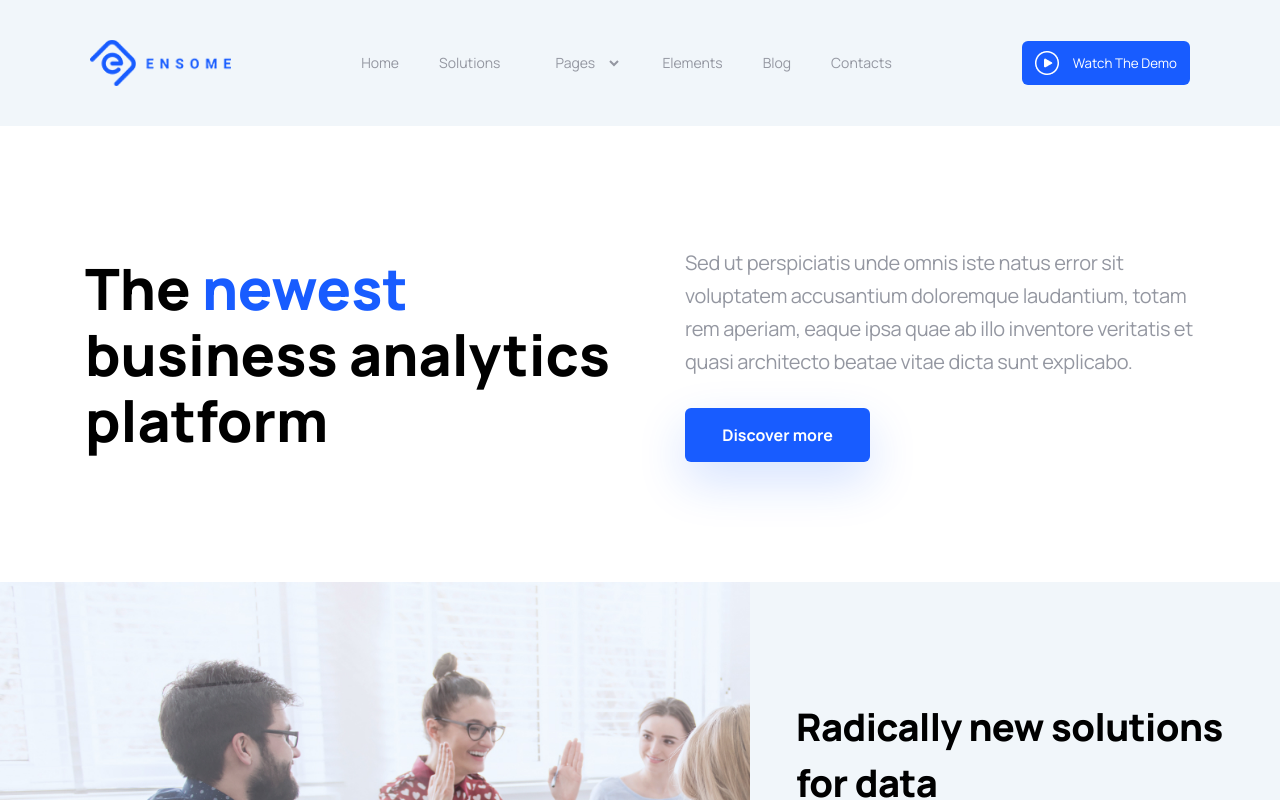
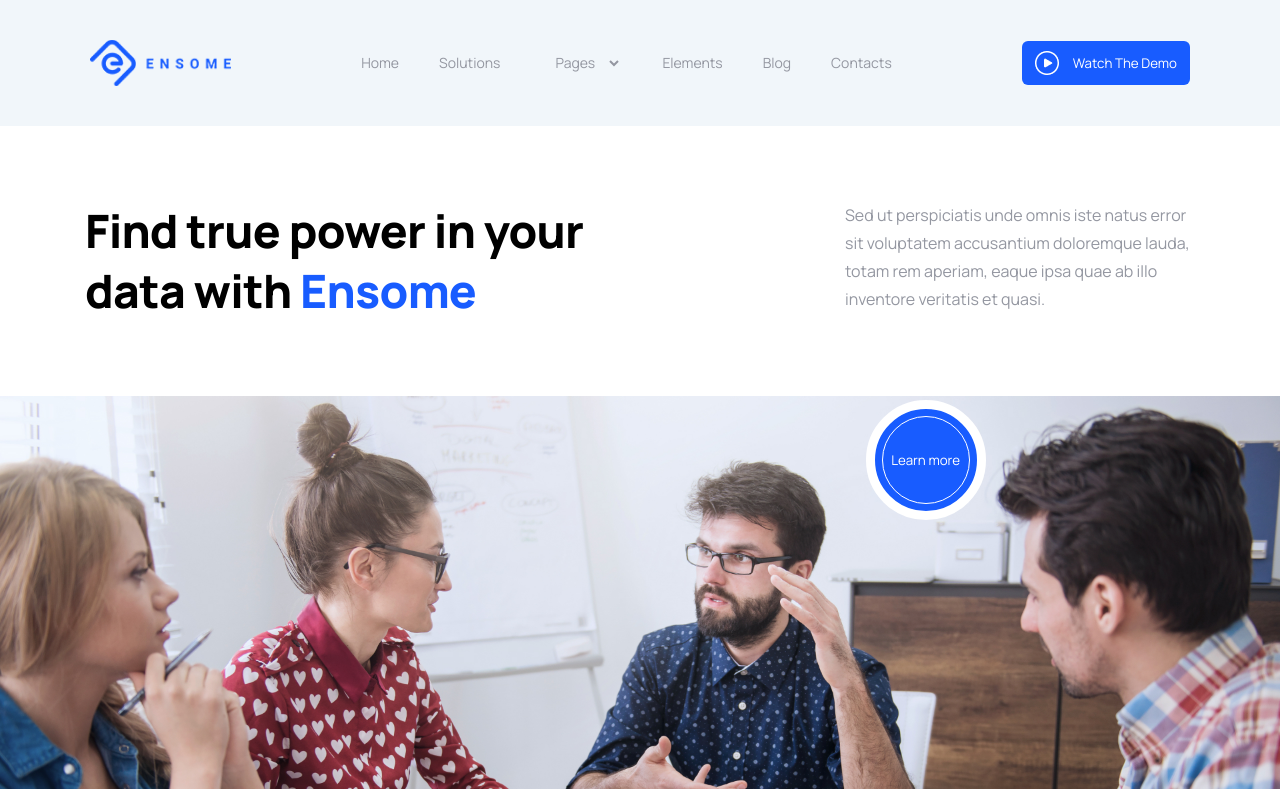
Before and after one commit to ZeLars3/themeforest, a React (Create React App) app: page / in a window 1280 px wide. Shown: the top 800 px of the page. Built offline with nearby package versions, Linux system fonts and the light colour scheme.

Commit message:
feature/add Basic info block

```diff
--- /dev/null
+++ b/src/components/BasicInfo/index.tsx
@@ -0,0 +1,53 @@
+import { FC } from 'react'
+import {
+  NavigateFunction,
+  useNavigate,
+} from 'react-router-dom'
+
+import Info from 'assets/img/info.jpg'
+import { Routes } from 'enums'
+
+import {
+  InformationButton,
+  BasicInfoContainer,
+  InformationImage,
+  BasicInfoText,
+  BasicInfoTitle,
+  BasicInfoWrapperText,
+  BasicInfoWrapper,
+  Img,
+  ColorTitle,
+} from './styled'
+
+export const BasicInfo: FC = () => {
+  const navigate: NavigateFunction = useNavigate()
+
+  const handleNavigate = (): void => {
+    navigate(Routes.Services)
+  }
+
+  return (
+    <BasicInfoContainer>
+      <BasicInfoWrapper>
+        <BasicInfoWrapperText>
+          <BasicInfoTitle>
+            Find true power in your data with{' '}
+            <ColorTitle>Ensome</ColorTitle>
+          </BasicInfoTitle>
+          <BasicInfoText>
+            Sed ut perspiciatis unde omnis iste natus error
+            sit voluptatem accusantium doloremque lauda,
+            totam rem aperiam, eaque ipsa quae ab illo
+            inventore veritatis et quasi.
+          </BasicInfoText>
+        </BasicInfoWrapperText>
+        <InformationButton onClick={handleNavigate}>
+          Learn more
+        </InformationButton>
+      </BasicInfoWrapper>
+      <InformationImage>
+        <Img src={Info} />
+      </InformationImage>
+    </BasicInfoContainer>
+  )
+}
--- /dev/null
+++ b/src/components/BasicInfo/styled.ts
@@ -0,0 +1,69 @@
+import styled from 'styled-components'
+
+export const BasicInfoContainer = styled.section`
+  background-color: ${({ theme }) => theme.colors.white};
+`
+
+export const BasicInfoTitle = styled.h1`
+  max-width: 540px;
+  font-weight: 800;
+  font-size: 46px;
+  line-height: 60px;
+  letter-spacing: -0.015em;
+`
+
+export const ColorTitle = styled.span`
+  color: ${({ theme }) => theme.colors.primary};
+`
+
+export const BasicInfoWrapperText = styled.div`
+  display: flex;
+  flex-direction: row;
+  justify-content: space-between;
+`
+
+export const BasicInfoText = styled.p`
+  max-width: 350px;
+  font-size: 16px;
+  line-height: 28px;
+  color: ${({ theme }) => theme.colors.grey};
+`
+
+export const InformationButton = styled.button`
+  position: absolute;
+  right: 23%;
+  bottom: 280px;
+  z-index: 3;
+  width: 120px;
+  height: 120px;
+  margin: 10px 0 0 10px;
+  border-radius: 50%;
+  outline-offset: -17px;
+  cursor: pointer;
+  transition: 0.7s;
+  outline: 1px solid ${({ theme }) => theme.colors.white};
+  border: 9px solid ${({ theme }) => theme.colors.white};
+  background-color: ${({ theme }) => theme.colors.primary};
+  color: ${({ theme }) => theme.colors.white};
+
+  &:hover {
+    background-color: ${({ theme }) => theme.colors.hover};
+  }
+`
+
+export const InformationImage = styled.div`
+  display: flex;
+  justify-content: center;
+`
+
+export const BasicInfoWrapper = styled.div`
+  padding: 75px 0;
+  max-width: 1110px;
+  display: flex;
+  flex-direction: column;
+  margin: 0 auto;
+`
+
+export const Img = styled.img`
+  max-width: 100%;
+`
--- a/src/pages/Home/index.tsx
+++ b/src/pages/Home/index.tsx
@@ -6,11 +6,13 @@ import { Business } from 'components/Business'
 import { SuccessStatistic } from 'components/SuccessStatistic'
 import { NewSolutions } from 'components/NewSolutions'
 import { Benefits } from 'components/Benefits'
+import { BasicInfo } from 'components/BasicInfo'
 
 export const Home: FC = () => {
   return (
     <>
       <MainLayout>
+        <BasicInfo />
         <Business />
         <NewSolutions />
         <SuccessStatistic />
```
Also changed, not shown: src/assets/img/info.jpg (added).
